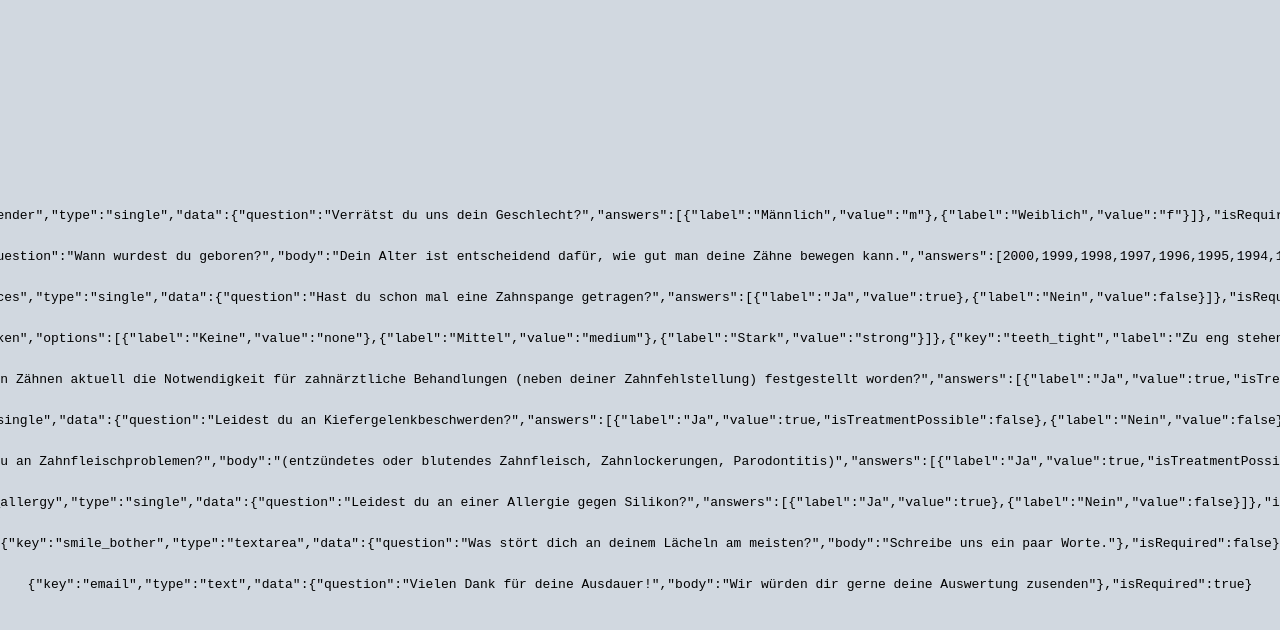
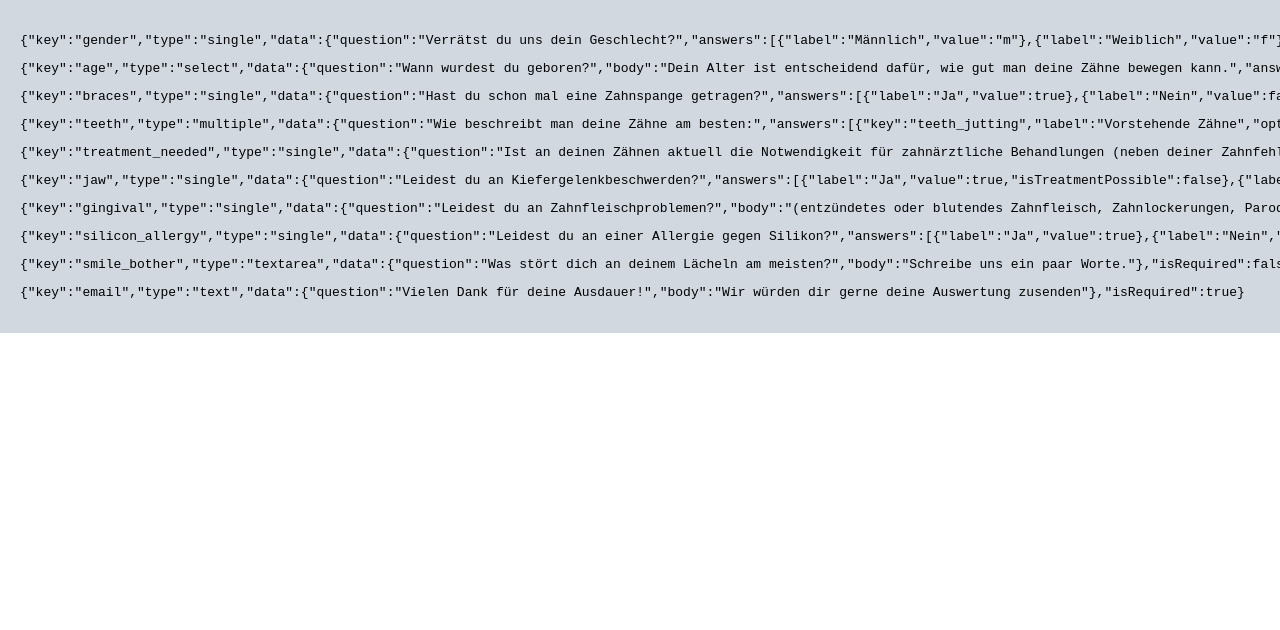
Before and after one commit to ipochinskiy/questionnaire, a React (Create React App) app: page / in a window 1280 px wide. Shown: the top 630 px of the page. Built offline with nearby package versions, Linux system fonts and the light colour scheme.

Commit message:
fix flex scrolling bug

```diff
--- a/src/questionnaire/Questionnaire/Questionnaire.scss
+++ b/src/questionnaire/Questionnaire/Questionnaire.scss
@@ -3,14 +3,6 @@
 $content-padding: 20px;
 
 .Questionnaire {
-    display: flex;
-    justify-content: center;
-    align-items: center;
-    flex-direction: column;
-
-    width: calc(100% - #{$content-padding * 2});
-    height: calc(100vh - #{$content-padding * 2});
-
     background-color: $neutral1-l1;
 
     padding: $content-padding;
```
